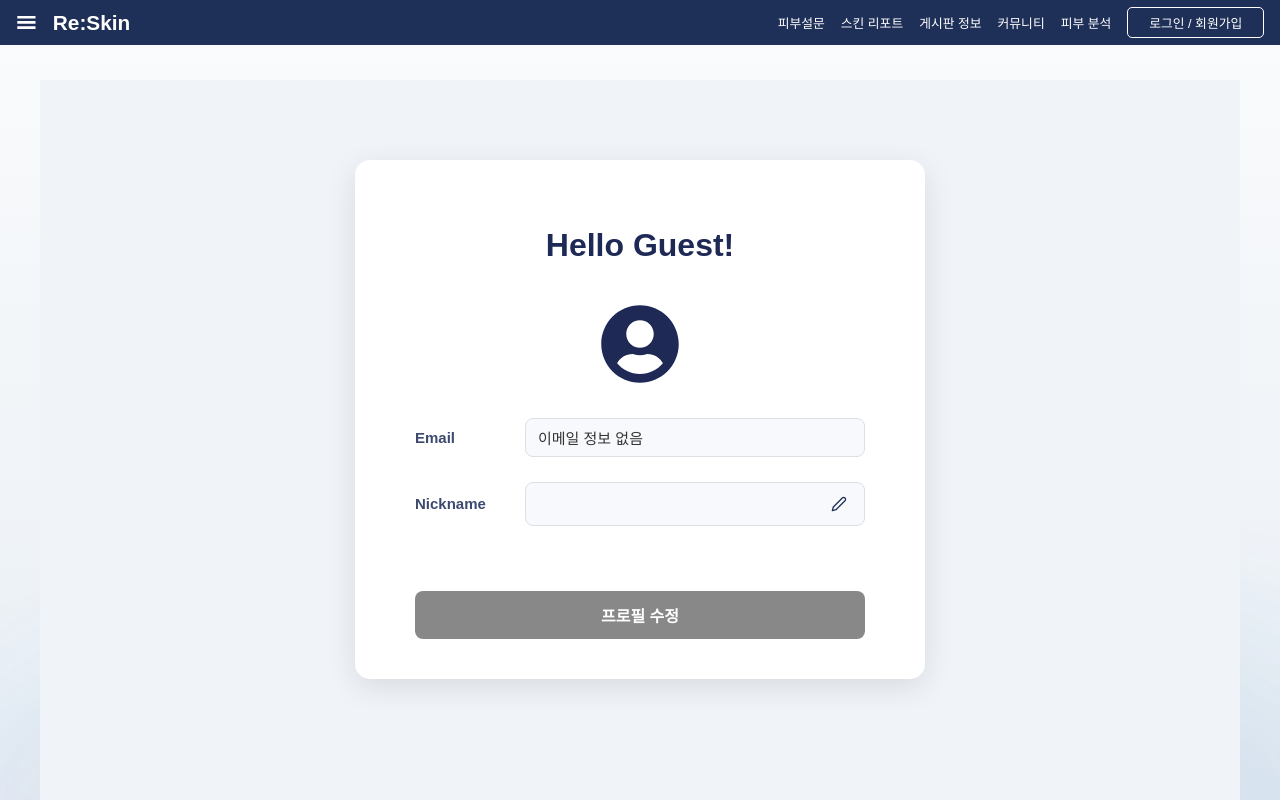
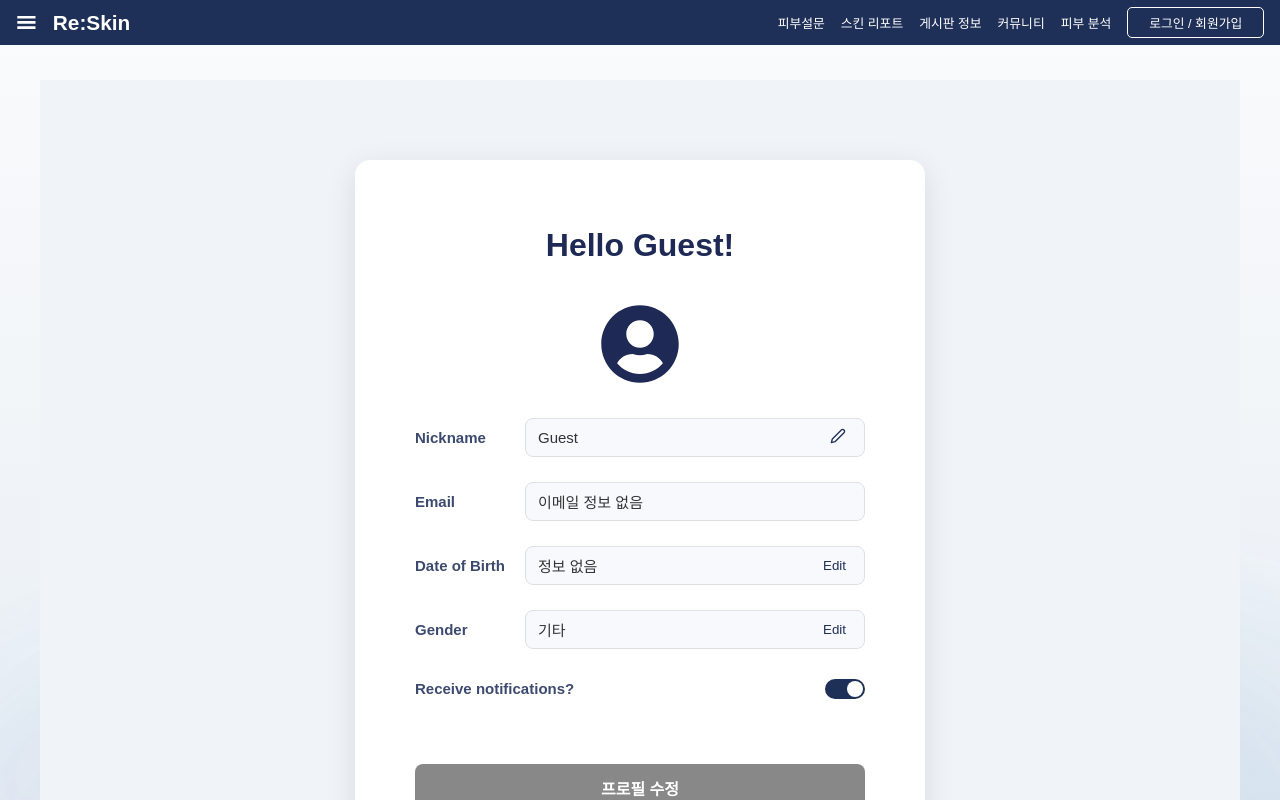
Before and after one commit to tab-captains/RE-Skin-fe, a React (Vite) app: page /profile in a window 1280 px wide. Shown: the top 800 px of the page. Built offline with nearby package versions, Linux system fonts and the light colour scheme; no server answers.

Commit message:
feat: 프로필페이지에서 회원 정보 수정 기능 추가

```diff
--- a/src/features/auth/components/RegisterForm.jsx
+++ b/src/features/auth/components/RegisterForm.jsx
@@ -9,10 +9,12 @@ function RegisterForm() {
   const [password, setPassword] = useState('');
   const [confirmPassword, setConfirmPassword] = useState('');
   const [nickname, setNickname] = useState('');
+  const [email, setEmail] = useState('');
+  const [dob, setDob] = useState('');
+  const [gender, setGender] = useState('male');
 
   const [passwordError, setPasswordError] = useState('');
   const [confirmPasswordError, setConfirmPasswordError] = useState('');
-
   const [isFormValid, setIsFormValid] = useState(false);
 
   useEffect(() => {
@@ -39,6 +41,9 @@ function RegisterForm() {
       password &&
       confirmPassword &&
       nickname &&
+      email &&
+      dob &&
+      gender &&
       !passwordError &&
       !confirmPasswordError
     ) {
@@ -46,7 +51,10 @@ function RegisterForm() {
     } else {
       setIsFormValid(false);
     }
-  }, [userId, password, confirmPassword, nickname, passwordError, confirmPasswordError]);
+  }, [
+    userId, password, confirmPassword, nickname, email, dob, gender,
+    passwordError, confirmPasswordError
+  ]);
 
   const handleSubmit = (e) => {
     e.preventDefault();
@@ -58,9 +66,17 @@ function RegisterForm() {
 
     const fakeToken = "token-" + Math.random().toString(36).substring(2, 10);
 
+    const userData = {
+      username: nickname,
+      email: email,
+      password: password,
+      dateOfBirth: dob,
+      genter: gender,
+    };
+
     login({
       token: fakeToken,
-      username: nickname
+      userData: userData
     });
 
     alert('회원가입 성공! 자동 로그인 되었습니다.');
@@ -82,6 +98,17 @@ function RegisterForm() {
             id="userid"
             value={userId}
             onChange={(e) => setUserId(e.target.value)}
+          />
+        </div>
+
+        <div className="input-group">
+          <label htmlFor="email">이메일</label>
+          <input
+            type="email"
+            id="email"
+            value={email}
+            onChange={(e) => setEmail(e.target.value)}
+            placeholder="example@gmail.com"
           />
         </div>
 
@@ -117,6 +144,29 @@ function RegisterForm() {
           />
         </div>
 
+        <div className="input-group">
+          <label htmlFor="dob">생년월일</label>
+          <input
+            type="date"
+            id="dob"
+            value={dob}
+            onChange={(e) => setDob(e.target.value)}
+          />
+        </div>
+
+        <div className="input-group">
+          <label htmlFor="gender">성별</label>
+          <select
+            id="gender"
+            value={gender}
+            onChange={(e) => setGender(e.target.value)}
+          >
+            <option value="male">남자</option>
+            <option value="female">여자</option>
+            <option value="other">기타</option>
+          </select>
+        </div>
+
         <button
           type="submit"
           className="register-button"
@@ -124,6 +174,7 @@ function RegisterForm() {
         >
           회원가입
         </button>
+
       </form>
     </div>
   );
--- a/src/features/auth/context/AuthContext.jsx
+++ b/src/features/auth/context/AuthContext.jsx
@@ -2,24 +2,71 @@ import { createContext, useContext, useState } from "react";
 
 const AuthContext = createContext();
 
+function getInitialUser() {
+    const storedUser = localStorage.getItem("user_data");
+    if (storedUser) {
+        try {
+            return JSON.parse(storedUser) || { username: null, email: null, dateOfBirth: null, gender: null };
+        } catch (e) {
+            return { username: null, email: null, dateOfBirth: null, gender: null };
+        }
+    }
+    return {
+        username: null,
+        email: null,
+        dateOfBirth: null,
+        gender: null,
+    };
+}
+
 export function AuthProvider({ children }) {
-  const [isLoggedIn, setIsLoggedIn] = useState(false);
-  const [user, setUser] = useState(null);
+    const [isLoggedIn, setIsLoggedIn] = useState(!!localStorage.getItem("accessToken"));
+    const [user, setUser] = useState(getInitialUser);
 
-  const login = ({ token, username }) => {
+    const updateUser = (newUserData) => {
+        const updatedUser = { ...user, ...newUserData };
+        localStorage.setItem("user_data", JSON.stringify(updatedUser));
+        setUser(updatedUser);
+    };
+
+    const login = ({token, userData}) => {
         localStorage.setItem("accessToken", token);
-    setUser({ username });
+        localStorage.setItem("user_data", JSON.stringify(userData));
+        setUser(userData);
         setIsLoggedIn(true);
     };
 
     const logout = () => {
         localStorage.removeItem("accessToken");
-    setUser(null);
+        localStorage.removeItem("user_data");
+        setUser({
+            username: null,
+            email: null,
+            dateOfBirth: null,
+            gender: null,
+        });
         setIsLoggedIn(false);
     };
 
+    const changePassword = (currentPassword, newPassword) => {
+        return new Promise((resolve, reject) => {
+
+            if (currentPassword !== user.password) {
+                reject(new Error("현재 비밀번호가 일치하지 않습니다."));
+                return;
+            }
+
+            const updatedUser = { ...user, password: newPassword };
+
+            localStorage.setItem("user_data", JSON.stringify(updatedUser));
+            setUser(updatedUser);
+
+            resolve("비밀번호가 성공적으로 변경되었습니다.");
+        });
+    };
+
     return (
-    <AuthContext.Provider value={{ isLoggedIn, user, login, logout }}>
+        <AuthContext.Provider value={{ isLoggedIn, user, login, logout, updateUser, changePassword}}>
             {children}
         </AuthContext.Provider>
     );
--- a/src/features/auth/pages/ProfilePage.jsx
+++ b/src/features/auth/pages/ProfilePage.jsx
@@ -1,12 +1,10 @@
 import React, { useState, useEffect } from 'react';
 import styled from 'styled-components';
-// 💡 useAuth 훅에서 user와 updateNickname 함수를 가져와야 합니다.
+import ChangePassword from '../components/ChangePassword';
 import { useAuth } from '../../auth/context/AuthContext';
 import colors from '../../common/colors';
 import { FaUserCircle } from "react-icons/fa";
 import { FiEdit2 } from "react-icons/fi";
-
-// --- Styled Components 정의 ---
 
 const Container = styled.div`
     display: flex;
@@ -82,16 +80,61 @@ const EditButton = styled.button`
     border: none;
     color: ${colors.primary};
     cursor: pointer;
-    display: flex;
-    align-items: center;
-    padding: 5px;
 
     &:hover {
         color: ${colors.textAccent};
     }
 `;
 
-// 사용되지 않는 Toggle 컴포넌트는 제거하지 않고 유지합니다. (향후 사용 가능성)
+const ToggleWrapper = styled(UserInputGroup)`
+    margin-top: 30px;
+`;
+
+const ToggleSwitch = styled.label`
+    position: relative;
+    display: inline-block;
+    width: 40px;
+    height: 20px;
+
+    input {
+        opacity: 0;
+        width: 0;
+        height: 0;
+    }
+
+    span {
+        position: absolute;
+        cursor: pointer;
+        top: 0;
+        left: 0;
+        right: 0;
+        bottom: 0;
+        background-color: #ccc;
+        transition: 0.4s;
+        border-radius: 20px;
+    }
+
+    span:before {
+        position: absolute;
+        content: "";
+        height: 16px;
+        width: 16px;
+        left: 2px;
+        bottom: 2px;
+        background-color: white;
+        transition: 0.4s;
+        border-radius: 50%;
+    }
+
+    input:checked + span {
+        background-color: ${colors.primary};
+    }
+
+    input:checked + span:before {
+        transform: translateX(20px);
+    }
+`;
+
 const ActionButton = styled.button`
     width: 100%;
     padding: 12px;
@@ -103,84 +146,61 @@ const ActionButton = styled.button`
     font-size: 1em;
     font-weight: 600;
     cursor: pointer;
-    opacity: ${props => props.disabled ? 0.6 : 1}; // disabled 상태 시 투명도 조절
-    transition: background-color 0.2s;
 
     &:hover {
-        background-color: ${props => props.disabled ? '#888' : props.$isSave ? colors.textAccent : '#666'};
+        background-color: ${props => props.$isSave ? colors.textAccent : '#666'};
     }
 `;
 
-// --- ProfilePage 컴포넌트 ---
+const ProfilePage = () => {
 
-const ProfilePage = () => {
-    // useAuth에서 사용자 데이터와 업데이트 함수를 가져옵니다.
-    const { user, updateNickname } = useAuth();
+    const { user, updateUser, changePassword } = useAuth();
 
     const [isEditing, setIsEditing] = useState(false);
+    const [isModalOpen, setIsModalOpen] = useState(false);
+
     const [editedNickname, setEditedNickname] = useState(user?.username || "");
-    const [loading, setLoading] = useState(false); // 로딩 상태 추가
+    const [editedDob, setEditedDob] = useState(user?.dateOfBirth || "");
+    const [editedGender, setEditedGender] = useState(user?.gender || "male");
 
-    // user 정보가 변경될 때마다 editedNickname을 초기화합니다.
+    const [receiveNotifications, setReceiveNotifications] = useState(true);
+
     useEffect(() => {
         setEditedNickname(user?.username || "");
+        setEditedDob(user?.dateOfBirth || "");
+        setEditedGender(user?.gender || "male");
     }, [user]);
 
-    // 닉네임 업데이트 처리 함수
-    const handleSave = async () => {
-        const trimmedNickname = editedNickname.trim();
-
-        // 1. 유효성 검사 (닉네임 공백 체크)
-        if (!trimmedNickname) {
-            alert('닉네임은 공백일 수 없습니다.');
-            return;
-        }
-
-        // 2. 변경 사항이 없으면 저장하지 않고 모드만 닫습니다.
-        if (trimmedNickname === user?.username) {
-            setIsEditing(false);
-            return;
-        }
-
-        setLoading(true);
-        try {
-            // 3. useAuth를 통해 API 통신 함수 호출
-            await updateNickname(trimmedNickname);
-
-            setIsEditing(false);
-            alert('닉네임이 성공적으로 업데이트되었습니다.');
-        } catch (error) {
-            console.error("프로필 업데이트 실패:", error);
-            alert('닉네임 업데이트에 실패했습니다. 다시 시도해 주세요.');
-            setEditedNickname(user?.username || ""); // 에러 시 원래 값으로 복구
-        } finally {
-            setLoading(false);
-        }
+    const userData = {
+        nickname: user?.username || "Guest",
+        email: user?.email || "이메일 정보 없음",
+        dob: user?.dateOfBirth || "정보 없음",
+        gender:
+            user?.gender === 'male'
+                ? "남성"
+                : user?.gender === 'female'
+                ? "여성"
+                : "기타",
+        skinType: "민감성/수분부족형",
     };
 
-    const handleActionClick = () => {
-        if (isEditing) {
-            handleSave();
-        } else {
-            setIsEditing(true);
-        }
+    const handleSave = () => {
+        updateUser({
+            username: editedNickname,
+            dateOfBirth: editedDob,
+            gender: editedGender,
+        });
+        setIsEditing(false);
     };
 
     return (
         <Container>
             <ContentBox>
-                <Header>Hello {editedNickname || "Guest"}!</Header>
+                <Header>Hello {userData.nickname}!</Header>
 
                 <AvatarContainer>
                     <FaUserCircle size={80} color="#1e2a55" />
                 </AvatarContainer>
-
-                <UserInputGroup>
-                    <Label>Email</Label>
-                    <InputDisplay>
-                        <span>{user?.email || "이메일 정보 없음"}</span>
-                    </InputDisplay>
-                </UserInputGroup>
 
                 <UserInputGroup>
                     <Label>Nickname</Label>
@@ -189,28 +209,92 @@ const ProfilePage = () => {
                             <input
                                 value={editedNickname}
                                 onChange={(e) => setEditedNickname(e.target.value)}
-                                onKeyDown={(e) => e.key === 'Enter' && handleSave()}
-                                disabled={loading}
                             />
                         ) : (
                             <>
-                                <span>{editedNickname}</span>
+                                <span>{userData.nickname}</span>
                                 <EditButton onClick={() => setIsEditing(true)}>
-                                    <FiEdit2 size={16} color={colors.primary} />
+                                    <FiEdit2 size={16} />
                                 </EditButton>
                             </>
                         )}
                     </InputDisplay>
                 </UserInputGroup>
 
+                <UserInputGroup>
+                    <Label>Email</Label>
+                    <InputDisplay>
+                        {userData.email}
+                    </InputDisplay>
+                </UserInputGroup>
+
+                <UserInputGroup>
+                    <Label>Date of Birth</Label>
+                    <InputDisplay $isEditing={isEditing}>
+                        {isEditing ? (
+                            <input
+                                type="date"
+                                value={editedDob}
+                                onChange={(e) => setEditedDob(e.target.value)}
+                            />
+                        ) : (
+                            <>
+                                <span>{userData.dob}</span>
+                                <EditButton onClick={() => setIsEditing(true)}>Edit</EditButton>
+                            </>
+                        )}
+                    </InputDisplay>
+                </UserInputGroup>
+
+                <UserInputGroup>
+                    <Label>Gender</Label>
+                    <InputDisplay $isEditing={isEditing}>
+                        {isEditing ? (
+                            <select value={editedGender} onChange={(e) => setEditedGender(e.target.value)}>
+                                <option value="male">남자</option>
+                                <option value="female">여자</option>
+                                <option value="other">기타</option>
+                            </select>
+                        ) : (
+                            <>
+                                <span>{userData.gender}</span>
+                                <EditButton onClick={() => setIsEditing(true)}>Edit</EditButton>
+                            </>
+                        )}
+                    </InputDisplay>
+                </UserInputGroup>
+
+                <ToggleWrapper>
+                    <Label>Receive notifications?</Label>
+                    <ToggleSwitch>
+                        <input
+                            type="checkbox"
+                            checked={receiveNotifications}
+                            onChange={() => setReceiveNotifications(!receiveNotifications)}
+                        />
+                        <span />
+                    </ToggleSwitch>
+                </ToggleWrapper>
+
                 <ActionButton
                     $isSave={isEditing}
-                    onClick={handleActionClick}
-                    disabled={loading || (isEditing && !editedNickname.trim())}
+                    onClick={isEditing ? handleSave : () => setIsEditing(true)}
                 >
-                    {loading ? '저장 중...' : isEditing ? '저장하기' : '프로필 수정'}
+                    {isEditing ? "저장하기" : "프로필 수정"}
                 </ActionButton>
+
+                {!isEditing && (
+                    <ActionButton onClick={() => setIsModalOpen(true)}>
+                        Change Password
+                    </ActionButton>
+                )}
             </ContentBox>
+
+            <ChangePassword
+                isVisible={isModalOpen}
+                onClose={() => setIsModalOpen(false)}
+                onPasswordChange={changePassword}
+            />
         </Container>
     );
 };
```
Lines whose indentation alone changed are shown as unchanged.
